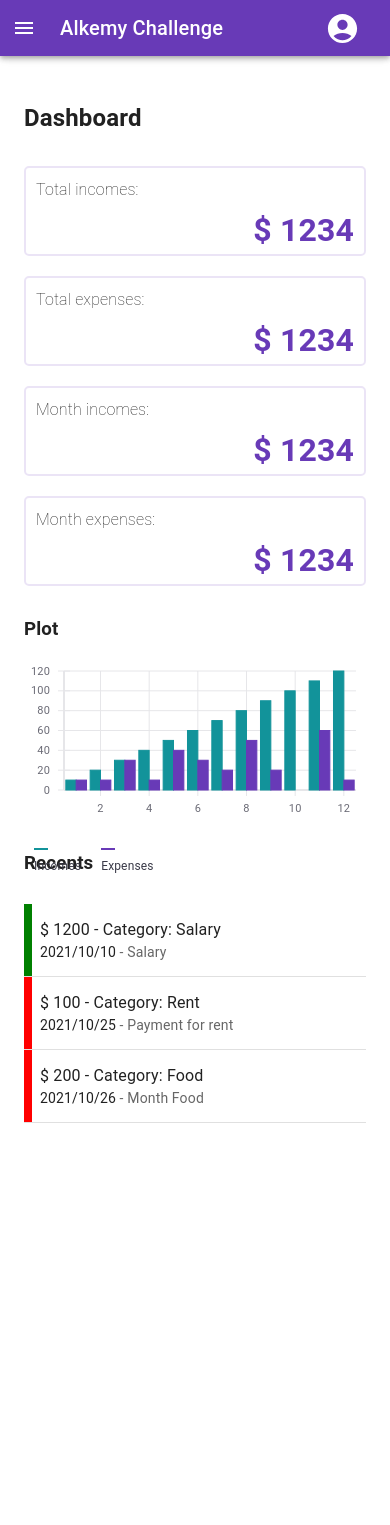
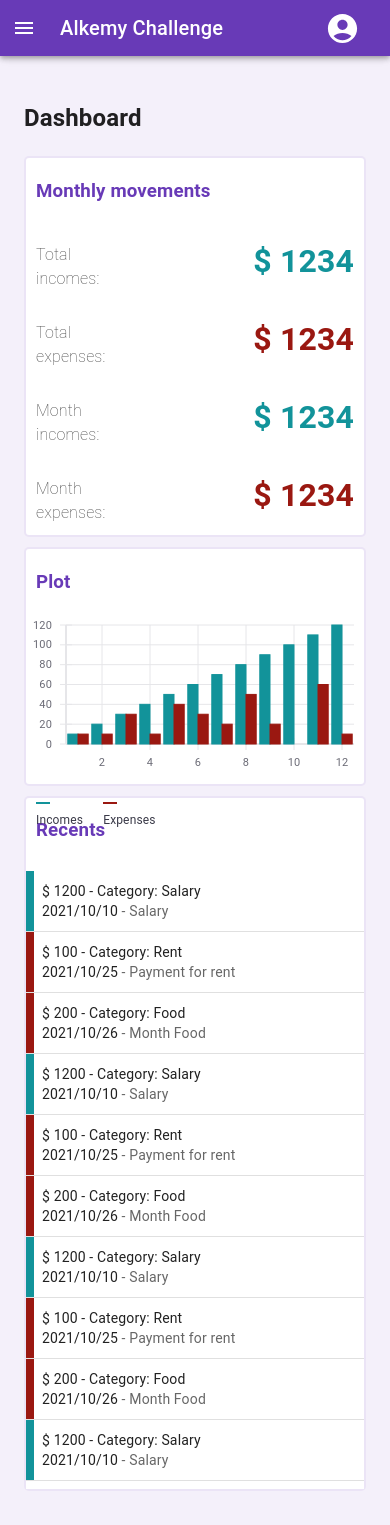
Before and after one commit to germansanz93/alkemy-challenge, a React (Create React App) app in the folder client/alkemy-challenge-client/: page / in a window 390 px wide. Before the commit the page ends 1155 px from the top, so only its background shows below. Built offline with nearby package versions, Linux system fonts and the light colour scheme.

Commit message:
SummaryBox styles changed in mobile, color changed in plot, Appbar styles fixed, added card class in Dashboard, added root class in Appbar, some Dashboard, SummaryBox and Recents styles changed

```diff
--- a/client/alkemy-challenge-client/src/Appbar.js
+++ b/client/alkemy-challenge-client/src/Appbar.js
@@ -89,7 +89,7 @@ function PersistentDrawerLeft(props) {
   return (
     <Box sx={{ display: "flex" }}>
       <CssBaseline />
-      <AppBar position="fixed" open={open} style={{backgroundColor: "#683ab7"}}>
+      <AppBar className={classes.appbar} position="fixed" open={open} >
         <Toolbar>
           <IconButton
             color="inherit"
@@ -165,7 +165,7 @@ function PersistentDrawerLeft(props) {
           </ListItem>
         </List>
       </Drawer>
-      <Main open={open}>
+      <Main open={open} className={classes.root}>
         <DrawerHeader />
         {props.children}
       </Main>
--- a/client/alkemy-challenge-client/src/Dashboard.js
+++ b/client/alkemy-challenge-client/src/Dashboard.js
@@ -13,18 +13,19 @@ function Dashboard(props) {
   return (
     <div className={classes.mainContainer}>
       <h2>Dashboard</h2>
-      <div className={classes.summariesContainer}>
-        <SummaryBox title={'Total incomes:'} total={'$ 1234'} />
-        <SummaryBox title={'Total expenses:'} total={'$ 1234'} />
-        <SummaryBox title={'Month incomes:'} total={'$ 1234'} />
-        <SummaryBox title={'Month expenses:'} total={'$ 1234'} />
+      <div className={`${classes.summariesContainer} ${classes.card}`}>
+        <h3 className={classes.cardTitle}>Monthly movements</h3>
+        <SummaryBox title={'Total incomes:'} total={'$ 1234'} type={1}/>
+        <SummaryBox title={'Total expenses:'} total={'$ 1234'} type={2}/>
+        <SummaryBox title={'Month incomes:'} total={'$ 1234'} type={1}/>
+        <SummaryBox title={'Month expenses:'} total={'$ 1234'} type={2}/>
       </div>
-      <div className={classes.barsContainer}>
-        <h3>Plot</h3>
+      <div className={`${classes.barsContainer} ${classes.card}`}>
+        <h3 className={classes.cardTitle}>Plot</h3>
         <Plot/>
       </div>
-      <div className={classes.recentsContainer}>
-        <h3>Recents</h3>
+      <div className={`${classes.recentsContainer} ${classes.card}`}>
+        <h3 className={classes.cardTitle}>Recents</h3>
           <Recents/>
       </div>
     </div>
--- a/client/alkemy-challenge-client/src/Plot.js
+++ b/client/alkemy-challenge-client/src/Plot.js
@@ -48,7 +48,7 @@ function Plot (props) {
               },
               {
                 title: 'Expenses',
-                color: '#683ab7'
+                color: '#9a1811'
               }
             ]}
           />
@@ -57,7 +57,7 @@ function Plot (props) {
           <XAxis />
           <YAxis />
           <VerticalBarSeries data={data} />
-          <VerticalBarSeries data={data2} color='#683ab7' />
+          <VerticalBarSeries data={data2} color='#9a1811' />
         </FlexibleXYPlot>
       </div>
   )
--- a/client/alkemy-challenge-client/src/Recents.js
+++ b/client/alkemy-challenge-client/src/Recents.js
@@ -31,11 +31,61 @@ function Recents(props) {
       description: 'Month Food',
       category: 'Food',
       type: 2
-    }
+    },
+    {
+      date: '2021/10/10',
+      amount: 1200,
+      description: 'Salary',
+      category: 'Salary',
+      type: 1
+    },
+    {
+      date: '2021/10/25',
+      amount: 100.00,
+      description: 'Payment for rent',
+      category: 'Rent',
+      type: 2
+    },
+    {
+      date: '2021/10/26',
+      amount: 200.00,
+      description: 'Month Food',
+      category: 'Food',
+      type: 2
+    },
+    {
+      date: '2021/10/10',
+      amount: 1200,
+      description: 'Salary',
+      category: 'Salary',
+      type: 1
+    },
+    {
+      date: '2021/10/25',
+      amount: 100.00,
+      description: 'Payment for rent',
+      category: 'Rent',
+      type: 2
+    },
+    {
+      date: '2021/10/26',
+      amount: 200.00,
+      description: 'Month Food',
+      category: 'Food',
+      type: 2
+    },
+    {
+      date: '2021/10/10',
+      amount: 1200,
+      description: 'Salary',
+      category: 'Salary',
+      type: 1
+    },
+
   ]
   return (
     <div className={classes.listContainer}>
-      <List sx={{ width: '100%', maxWidth: 360, bgcolor: 'background.paper' }}>
+      <List dense={true} sx={{ width: '100%', maxWidth: 360, bgcolor: 'background.paper' }}>
         {
           movements.map(mov => (
             <div>
--- a/client/alkemy-challenge-client/src/SummaryBox.js
+++ b/client/alkemy-challenge-client/src/SummaryBox.js
@@ -3,11 +3,11 @@ import withStyles from '@mui/styles/withStyles';
 import styles from './styles/SummaryBoxStyles';
 
 function SummaryBox(props) {
-  const {classes} = props;
+  const {classes, type} = props;
   return (
     <div className={classes.container}>
       <p className={classes.title}>{props.title}</p>
-      <h3 className={classes.total}>{props.total}</h3>
+      <h3 className={`${classes.total} ${type == 1 ? classes.income : classes.expense}`}>{props.total}</h3>
     </div>
   )
 }
--- a/client/alkemy-challenge-client/src/styles/AppbarStyles.js
+++ b/client/alkemy-challenge-client/src/styles/AppbarStyles.js
@@ -1,6 +1,12 @@
 export default {
+  root: {
+    backgroundColor: "#683ab713",
+  },
   leftUsrPanel: {
     width: "100%",
     margin: "14px auto",
   },
+  appbar:{
+    backgroundColor: "#683ab7 !important",
+  }
 };
--- a/client/alkemy-challenge-client/src/styles/DashboardStyles.js
+++ b/client/alkemy-challenge-client/src/styles/DashboardStyles.js
@@ -3,8 +3,18 @@ export default {
     display: 'flex',
     flexDirection: 'column',
   },
-  summariesContainer:{
+  summariesContainer: {
     display: 'flex',
     flexDirection: 'column',
+  },
+  card: {
+    border: '2px solid #683ab722',
+    borderRadius: '5px',
+    marginBottom: '10px',
+    backgroundColor: '#fff',
+  },
+  cardTitle: {
+    color: '#683ab7',
+    marginLeft: '10px',
   }
 }
--- a/client/alkemy-challenge-client/src/styles/RecentsStyles.js
+++ b/client/alkemy-challenge-client/src/styles/RecentsStyles.js
@@ -8,7 +8,7 @@ export default {
     left: '0',
     bottom: '0',
     width: '8px',
-    backgroundColor: 'green',
+    backgroundColor: '#12939A',
   },
   leftColorBarRed: {
     position: 'absolute',
@@ -16,6 +16,6 @@ export default {
     left: '0',
     bottom: '0',
     width: '8px',
-    backgroundColor: 'red',
+    backgroundColor: '#9a1811',
   }
 };
--- a/client/alkemy-challenge-client/src/styles/SummaryBoxStyles.js
+++ b/client/alkemy-challenge-client/src/styles/SummaryBoxStyles.js
@@ -1,20 +1,26 @@
 export default{
   container: {
-    border: '2px solid #683ab722',
     borderRadius: '5px',
     padding: '0 10px',
     margin: '10px 0',
+    display: 'flex',
   },
   title:{
     fontSize: '1rem',
     fontWeight: '100',
     margin: '10px 0 0 0',
+    color: '#444',
   },
   total:{
     width: '100%',
     textAlign: 'end',
     fontSize: '2rem',
-    color: '#683ab7',
     margin: '4px 0 0 0',
+  },
+  expense:{
+    color: '#9a1811',
+  },
+  income:{
+    color: '#12939A',
   }
 }
```
